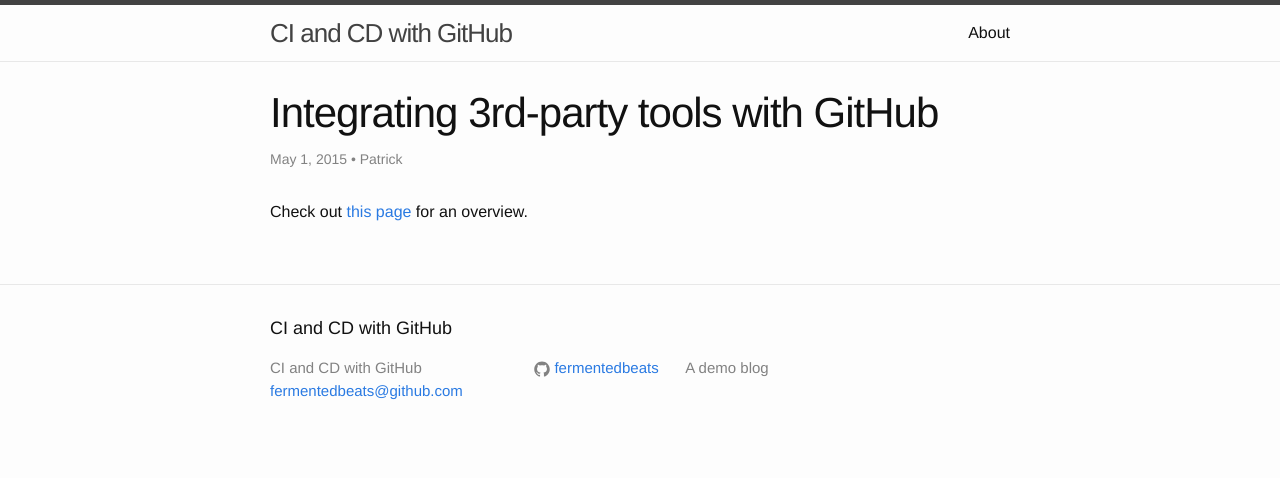
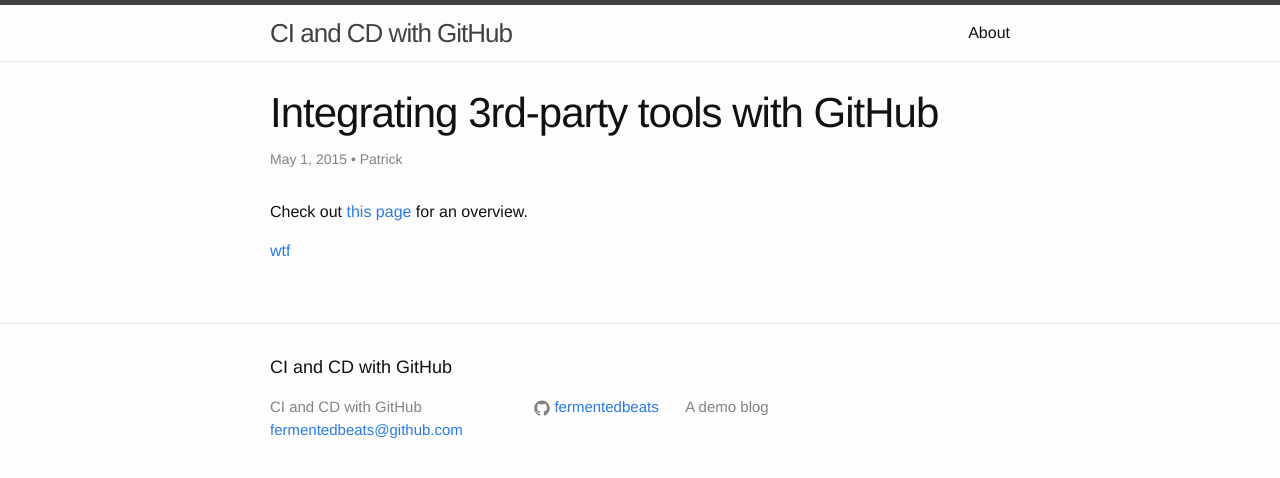
Before and after one commit to Fermentedbeats/cicd-demo, a Jekyll site: the page built from _posts/2015-05-24-github-integrations.md, in a window 1280 px wide. Shown: the top 478 px of the page. Built offline with Jekyll 4.4.1, drawn with Linux system fonts in a browser that asks for light colours.

Commit message:
Update 2015-05-24-github-integrations.md

```diff
--- a/_posts/2015-05-24-github-integrations.md
+++ b/_posts/2015-05-24-github-integrations.md
@@ -5,3 +5,5 @@ author: Patrick
 date:   2015-05-01
 ---
 Check out [this page](https://github.com/integrations) for an overview.
+
+[wtf](https://whut.dsffsfdf/sfsdfs/dfsds/fsdfdsf/dfdsfds/)
```
